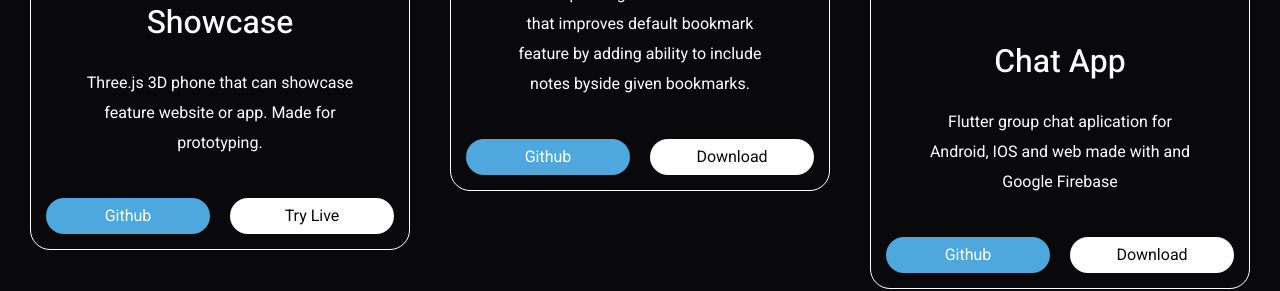
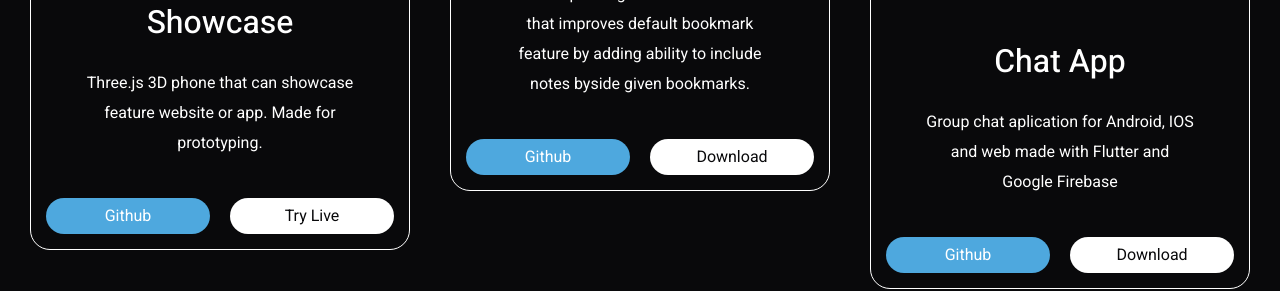
Before and after one commit to DBDoco/Portfolio-website, a plain HTML site: page index.html in a window 1280 px wide. Shown: the part 3021-3312 px from the top of the page. Drawn offline with nearby package versions, Linux system fonts and the light colour scheme.

Commit message:
Update index.html

```diff
--- a/index.html
+++ b/index.html
@@ -187,7 +187,7 @@
           <img class="project-image" src="./images/chat-app.png" alt="app1" style="height: 320px; width: 200px">
           <div class="project-content">
             <h2 class="project-title">Chat App</h2>
-            <p class="project-info">Flutter group chat aplication for Android, IOS and web made with and Google Firebase</p>
+            <p class="project-info">Group chat aplication for Android, IOS and web made with Flutter and Google Firebase</p>
           </div>
           <div class="project-btn-grp">
             <a class="btn btn-primary btn-projects-1" href="https://github.com/DBDoco/Chat-App"
```
